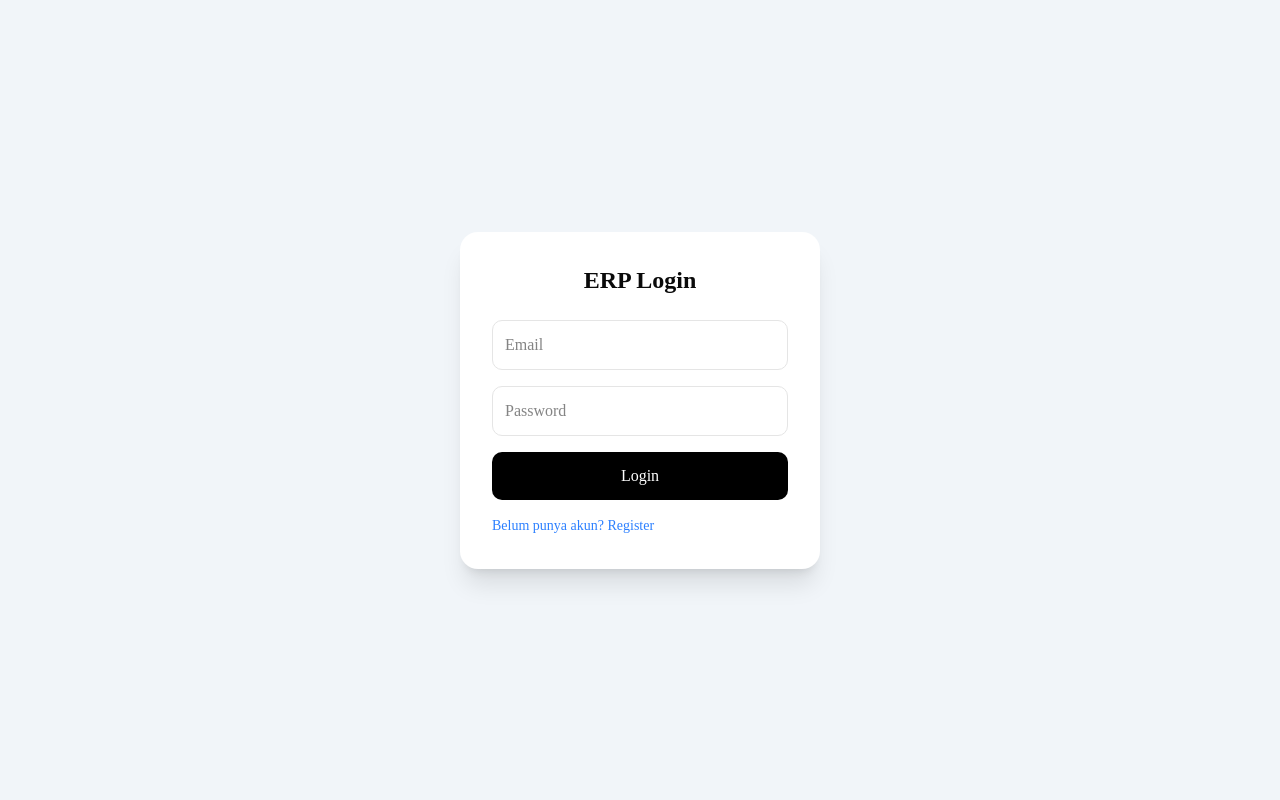
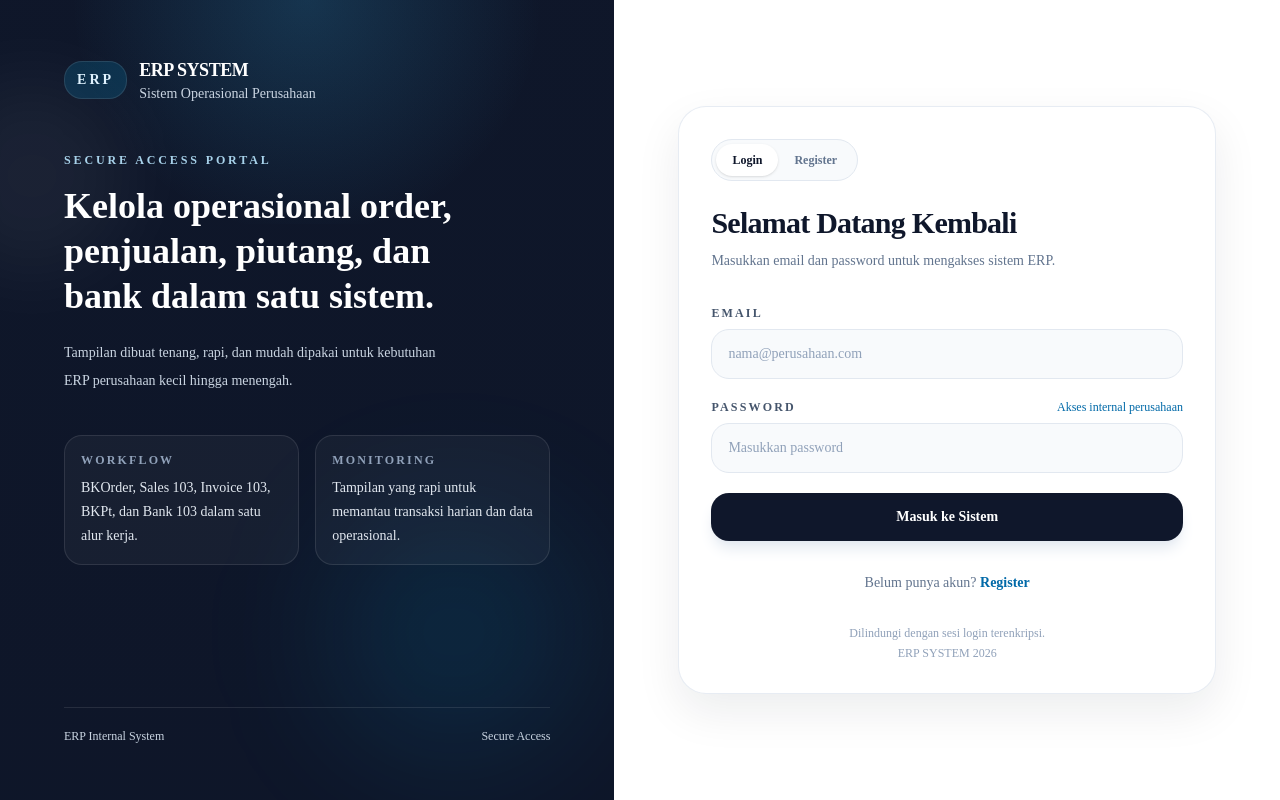
Before and after one commit to danangrajendrata1-dev/erp-system, a Next.js app in the folder frontend/erp-frontend/: page / in a window 1280 px wide. Built offline with nearby package versions, Linux system fonts and the light colour scheme; no server answers.

Commit message:
Polish ERP login page and local CORS

```diff
--- a/frontend/erp-frontend/app/page.tsx
+++ b/frontend/erp-frontend/app/page.tsx
@@ -12,7 +12,6 @@ export default function AuthPage() {
   const [username, setUsername] = useState("");
   const [email, setEmail] = useState("");
   const [password, setPassword] = useState("");
-
   const [error, setError] = useState("");
   const [loading, setLoading] = useState(false);
 
@@ -40,7 +39,7 @@ export default function AuthPage() {
     return "Login gagal. Silakan coba lagi.";
   }
 
-  const handleSubmit = async () => {
+  async function handleSubmit() {
     if (loading) return;
 
     try {
@@ -80,72 +79,233 @@ export default function AuthPage() {
       }
 
       await registerUser(username, email, password);
-
       alert("Register berhasil. Silakan login.");
       setIsLogin(true);
-    } catch (err) {
-      console.error("AUTH ERROR:", err);
+    } catch (error) {
+      console.error("AUTH ERROR:", error);
       setError("Login gagal. Silakan coba lagi.");
     } finally {
       setLoading(false);
     }
-  };
+  }
 
   return (
-    <div className="min-h-screen flex items-center justify-center bg-slate-100">
-      <div className="bg-white p-8 rounded-2xl shadow-xl w-[360px]">
-        <h1 className="text-2xl font-bold mb-6 text-center">
-          {isLogin ? "ERP Login" : "ERP Register"}
+    <main className="min-h-screen bg-slate-100 bg-[linear-gradient(180deg,#eef6ff_0%,#f8fafc_280px,#f1f5f9_100%)]">
+      <div className="flex min-h-screen w-full overflow-hidden bg-white/95 backdrop-blur">
+        <section className="relative hidden w-[48%] overflow-hidden bg-slate-950 px-12 py-12 text-white md:flex md:flex-col md:justify-between lg:px-16 lg:py-14">
+          <div className="absolute inset-0 bg-[linear-gradient(180deg,rgba(15,23,42,0.98),rgba(15,23,42,0.94))]" />
+          <div className="absolute inset-x-0 top-0 h-56 bg-[radial-gradient(circle_at_top,rgba(56,189,248,0.18),transparent_62%)]" />
+          <div className="absolute -left-16 top-20 h-48 w-48 rounded-full border border-white/10 bg-white/5 blur-2xl" />
+          <div className="absolute bottom-10 right-8 h-64 w-64 rounded-full bg-sky-400/10 blur-3xl" />
+
+          <div className="relative z-10">
+            <div className="mb-12 flex items-center gap-3">
+              <div className="rounded-2xl border border-white/10 bg-sky-400/15 px-3 py-2 text-sm font-bold tracking-[0.22em] text-sky-100">
+                ERP
+              </div>
+              <div>
+                <p className="text-lg font-bold tracking-tight text-white">
+                  ERP SYSTEM
+                </p>
+                <p className="text-sm text-slate-300">
+                  Sistem Operasional Perusahaan
+                </p>
+              </div>
+            </div>
+
+            <p className="mb-4 text-xs font-semibold uppercase tracking-[0.24em] text-sky-200/90">
+              Secure Access Portal
+            </p>
+
+            <h1 className="max-w-md text-4xl font-bold leading-tight text-white">
+              {isLogin
+                ? "Kelola operasional order, penjualan, piutang, dan bank dalam satu sistem."
+                : "Siapkan akun tim untuk mulai memakai sistem ERP dengan alur yang rapi."}
             </h1>
 
+            <p className="mt-5 max-w-sm text-sm leading-7 text-slate-300">
+              {isLogin
+                ? "Tampilan dibuat tenang, rapi, dan mudah dipakai untuk kebutuhan ERP perusahaan kecil hingga menengah."
+                : "Pendaftaran akun tetap sederhana agar onboarding tim internal lebih cepat dan mudah dikendalikan."}
+            </p>
+
+            <div className="mt-10 grid max-w-lg grid-cols-2 gap-4">
+              <div className="rounded-2xl border border-white/10 bg-white/[0.04] p-4">
+                <p className="text-xs font-semibold uppercase tracking-[0.18em] text-slate-400">
+                  Workflow
+                </p>
+                <p className="mt-2 text-sm leading-6 text-slate-200">
+                  BKOrder, Sales 103, Invoice 103, BKPt, dan Bank 103 dalam satu alur kerja.
+                </p>
+              </div>
+              <div className="rounded-2xl border border-white/10 bg-white/[0.04] p-4">
+                <p className="text-xs font-semibold uppercase tracking-[0.18em] text-slate-400">
+                  Monitoring
+                </p>
+                <p className="mt-2 text-sm leading-6 text-slate-200">
+                  Tampilan yang rapi untuk memantau transaksi harian dan data operasional.
+                </p>
+              </div>
+            </div>
+          </div>
+
+          <div className="relative z-10 border-t border-white/10 pt-5 text-xs text-slate-300">
+            <div className="flex items-center justify-between gap-4">
+              <span>ERP Internal System</span>
+              <span>Secure Access</span>
+            </div>
+          </div>
+        </section>
+
+        <section className="flex w-full flex-col justify-center bg-transparent px-5 py-8 sm:px-8 md:w-[52%] md:px-12 md:py-10 lg:px-16">
+          <div className="mb-6 rounded-[28px] border border-slate-200/70 bg-slate-900 p-6 text-white shadow-lg md:hidden">
+            <div className="flex items-center gap-3">
+              <div className="rounded-2xl border border-white/10 bg-sky-400/15 px-3 py-2 text-sm font-bold tracking-[0.18em] text-sky-100">
+                ERP
+              </div>
+              <div>
+                <p className="text-lg font-bold tracking-tight">Arianto ERP</p>
+                <p className="text-sm text-slate-300">
+                  Sistem Operasional Perusahaan
+                </p>
+              </div>
+            </div>
+
+            <p className="mt-4 text-sm leading-6 text-slate-300">
+              {isLogin
+                ? "Masuk ke sistem untuk mengelola order, invoice, piutang, dan alur ERP harian."
+                : "Buat akun internal baru untuk mulai memakai sistem ERP dengan akses yang lebih teratur."}
+            </p>
+          </div>
+
+          <div className="mx-auto w-full max-w-xl rounded-[28px] border border-slate-200/80 bg-white px-6 py-7 shadow-[0_18px_45px_rgba(15,23,42,0.08)] sm:px-8 sm:py-8">
+            <div className="mb-6 inline-flex rounded-full border border-slate-200 bg-slate-50 p-1 text-xs font-semibold text-slate-500">
+              <button
+                type="button"
+                onClick={() => setIsLogin(true)}
+                disabled={loading}
+                className={`rounded-full px-4 py-2 transition ${
+                  isLogin
+                    ? "bg-white text-slate-900 shadow-sm"
+                    : "text-slate-500 hover:text-slate-700"
+                }`}
+              >
+                Login
+              </button>
+              <button
+                type="button"
+                onClick={() => setIsLogin(false)}
+                disabled={loading}
+                className={`rounded-full px-4 py-2 transition ${
+                  !isLogin
+                    ? "bg-white text-slate-900 shadow-sm"
+                    : "text-slate-500 hover:text-slate-700"
+                }`}
+              >
+                Register
+              </button>
+            </div>
+
+            <h2 className="text-3xl font-bold tracking-tight text-slate-900">
+              {isLogin ? "Selamat Datang Kembali" : "Buat Akun Baru"}
+            </h2>
+            <p className="mt-2 text-sm leading-6 text-slate-500">
+              {isLogin
+                ? "Masukkan email dan password untuk mengakses sistem ERP."
+                : "Lengkapi data akun untuk masuk ke sistem ERP."}
+            </p>
+
+
+            <div className="mt-8 space-y-5">
               {!isLogin && (
+                <div>
+                  <label className="mb-2 block text-xs font-semibold uppercase tracking-[0.18em] text-slate-600">
+                    Username
+                  </label>
                   <input
                     type="text"
-            placeholder="Username"
-            className="w-full border p-3 rounded-lg mb-4"
                     value={username}
-            onChange={(e) => setUsername(e.target.value)}
+                    onChange={(event) => setUsername(event.target.value)}
+                    placeholder="Masukkan username"
+                    className="w-full rounded-2xl border border-slate-200 bg-slate-50 px-4 py-3.5 text-sm text-slate-900 outline-none transition placeholder:text-slate-400 focus:border-sky-400 focus:bg-white focus:ring-4 focus:ring-sky-100"
                   />
+                </div>
               )}
 
+              <div>
+                <label className="mb-2 block text-xs font-semibold uppercase tracking-[0.18em] text-slate-600">
+                  Email
+                </label>
                 <input
                   type="email"
-          placeholder="Email"
-          className="w-full border p-3 rounded-lg mb-4"
                   value={email}
-          onChange={(e) => setEmail(e.target.value)}
+                  onChange={(event) => setEmail(event.target.value)}
+                  placeholder="nama@perusahaan.com"
+                  className="w-full rounded-2xl border border-slate-200 bg-slate-50 px-4 py-3.5 text-sm text-slate-900 outline-none transition placeholder:text-slate-400 focus:border-sky-400 focus:bg-white focus:ring-4 focus:ring-sky-100"
                 />
+              </div>
 
+              <div>
+                <div className="mb-2 flex items-center justify-between gap-3">
+                  <label className="block text-xs font-semibold uppercase tracking-[0.18em] text-slate-600">
+                    Password
+                  </label>
+                  {isLogin && (
+                    <span className="text-xs font-medium text-sky-700">
+                      Akses internal perusahaan
+                    </span>
+                  )}
+                </div>
                 <input
                   type="password"
-          placeholder="Password"
-          className="w-full border p-3 rounded-lg mb-4"
                   value={password}
-          onChange={(e) => setPassword(e.target.value)}
+                  onChange={(event) => setPassword(event.target.value)}
+                  placeholder="Masukkan password"
+                  className="w-full rounded-2xl border border-slate-200 bg-slate-50 px-4 py-3.5 text-sm text-slate-900 outline-none transition placeholder:text-slate-400 focus:border-sky-400 focus:bg-white focus:ring-4 focus:ring-sky-100"
                 />
+              </div>
 
-        {error && (
-          <p className="text-red-500 text-sm mb-4">
+              {error ? (
+                <div className="rounded-2xl border border-red-200 bg-red-50 px-4 py-3 text-sm text-red-600 shadow-sm">
                   {error}
-          </p>
-        )}
+                </div>
+              ) : null}
 
               <button
+                type="button"
                 onClick={handleSubmit}
                 disabled={loading}
-          className="w-full rounded-lg bg-black p-3 text-white transition disabled:cursor-not-allowed disabled:bg-slate-500"
+                className="w-full rounded-2xl bg-slate-900 px-4 py-3.5 text-sm font-semibold text-white shadow-lg shadow-slate-200 transition hover:bg-slate-800 focus:outline-none focus:ring-4 focus:ring-sky-100 disabled:cursor-not-allowed disabled:bg-slate-400"
               >
-          {loading ? "Memproses..." : isLogin ? "Login" : "Register"}
+                {loading
+                  ? "Memproses..."
+                  : isLogin
+                    ? "Masuk ke Sistem"
+                    : "Daftarkan Akun"}
               </button>
+            </div>
 
+            <div className="mt-8 text-center text-sm text-slate-500">
+              <span>
+                {isLogin ? "Belum punya akun?" : "Sudah punya akun?"}
+              </span>{" "}
               <button
+                type="button"
                 onClick={() => setIsLogin(!isLogin)}
                 disabled={loading}
-          className="mt-4 text-sm text-blue-500"
+                className="font-semibold text-sky-700 transition hover:text-sky-800 disabled:text-slate-400"
               >
-          {isLogin ? "Belum punya akun? Register" : "Sudah punya akun? Login"}
+                {isLogin ? "Register" : "Login"}
               </button>
             </div>
+
+            <div className="mt-8 text-center text-xs text-slate-400">
+              <p>Dilindungi dengan sesi login terenkripsi.</p>
+              <p className="mt-1">ERP SYSTEM 2026</p>
             </div>
+          </div>
+        </section>
+      </div>
+    </main>
   );
 }
```
Also changed, not shown: 1 other file (tests, documents, lock files or other folders). Lines whose indentation alone changed are shown as unchanged.
